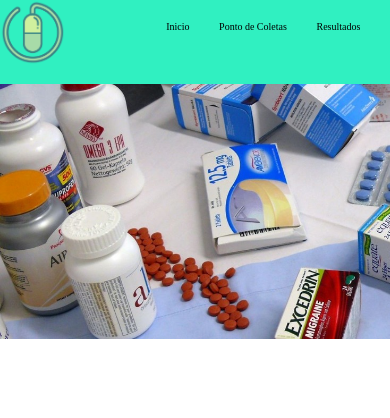
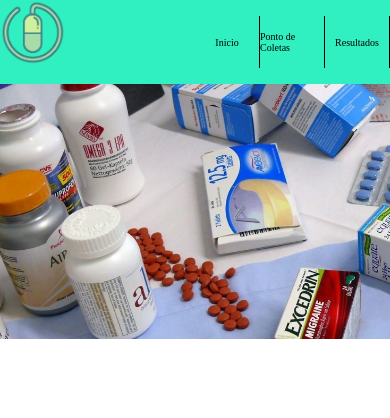
Before and after one commit to ghsmmvts/Demoday, a Django app: page / in a window 390 px wide. Shown: the top 418 px of the page. Run offline with Django 3.2, Linux system fonts and the light colour scheme.

Commit message:
adicionar o border-left no header

```diff
--- a/aplicativo/static/css/responsivo.css
+++ b/aplicativo/static/css/responsivo.css
@@ -19,7 +19,15 @@
         justify-content: space-around;
     }
 
+    #Menu ul {
+        display: flex;
+        justify-content: space-evenly;
+        list-style: none;
+        width: 50%;
+    }
+
     #Menu ul li a{
+        /* border-right: solid 1px black; */
         color: black;
         font-size: 10px;
         text-decoration: none;
--- a/aplicativo/static/css/style.css
+++ b/aplicativo/static/css/style.css
@@ -7,6 +7,11 @@
                           'footer' 'footer' 'footer' 'footer';
     grid-template-rows: 10vh 68vh 90vh 10vh ;
     margin: 0;
+}
+
+body::-webkit-scrollbar{
+    background: transparent;
+    width: 0px;
 }
 
 header{
@@ -31,7 +36,15 @@
     display: flex;
     justify-content: space-evenly;
     list-style: none;
-    width: 65%;
+    width: 40%;
+}
+
+#Menu ul li{
+    align-items: center;
+    border-right: solid 1px black;
+    display: flex;
+    justify-content: center;
+    width: 100%;
 }
 
 #Menu ul li a{
--- a/aplicativo/templates/pontodecoletas.html
+++ b/aplicativo/templates/pontodecoletas.html
@@ -7,7 +7,7 @@
     <meta http-equiv="X-UA-Compatible" content="ie=edge">
     <link rel="shortcut icon" href="{% static 'img/logo1.png' %}" type="img-png">
     <link rel="stylesheet" href="{% static 'css/style.css' %}">
-    <title>{% block titulo  %}{% endblock  %}</title>
+    {% block titulo  %} <title>Ponto de Coletas</title> {% endblock  %}
     {% block css %} {% endblock %}
 </head>
 <body>
```
